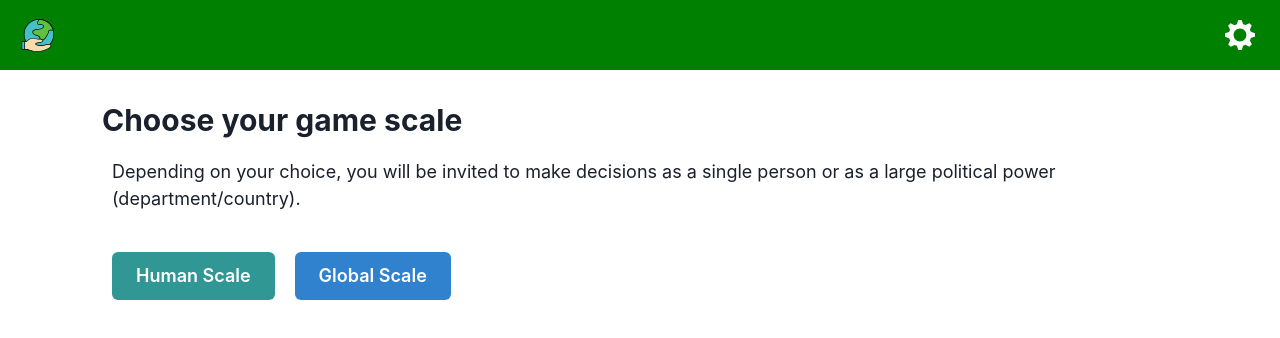
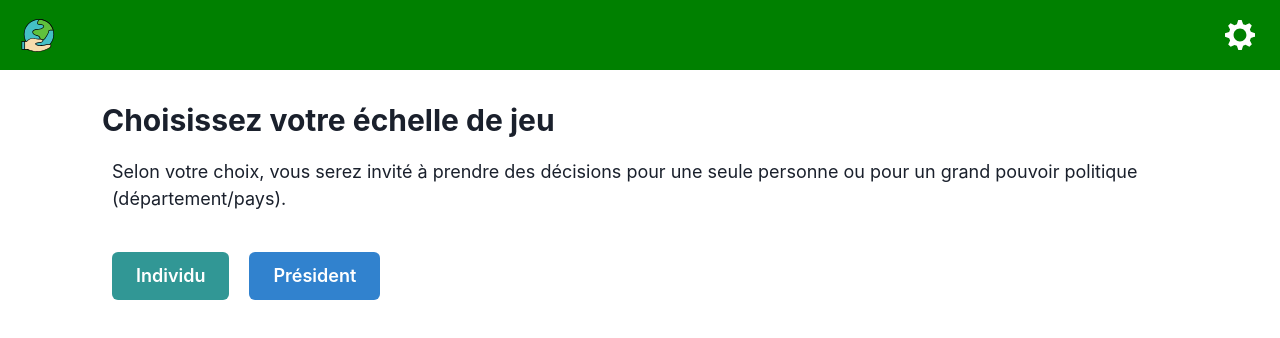
Before and after one commit to nuit-chill/front, a React (Vite) app: page /game in a window 1280 px wide. Shown: the top 338 px of the page. Built offline with nearby package versions, Linux system fonts and the light colour scheme.

Commit message:
feat: navigate from home page to game

```diff
--- a/src/pages/game-page.tsx
+++ b/src/pages/game-page.tsx
@@ -11,15 +11,15 @@ export const GamePage = () => {
         {
             scale === 0 ? <div>
                 <Heading as='h3' size='lg'>
-                    Choose your game scale
+                    Choisissez votre échelle de jeu
                 </Heading>
-                <Text className='marginBox' fontSize='lg'>Depending on your choice, you will be invited to make decisions as a single person or as a large political power (department/country).</Text>
+                <Text className='marginBox' fontSize='lg'>Selon votre choix, vous serez invité à prendre des décisions pour une seule personne ou pour un grand pouvoir politique (département/pays).</Text>
                 <div>
                     <Button className='marginBox' colorScheme='teal' size='lg' onClick={() => dispatch(toSmall())}>
-                        Human Scale
+                        Individu
                     </Button>
                     <Button className='marginBox' colorScheme='blue' size='lg' onClick={() => dispatch(toSmall())}>
-                        Global Scale
+                        Président
                     </Button>
                 </div>
             </div> :
--- a/src/pages/home-page.tsx
+++ b/src/pages/home-page.tsx
@@ -2,8 +2,10 @@ import { Button, ListIcon, ListItem } from '@chakra-ui/react'
 import { UnorderedList } from '@chakra-ui/react'
 import { Link } from '@chakra-ui/react'
 import { ExternalLinkIcon } from '@chakra-ui/icons'
+import { useNavigate } from "react-router-dom";
 
 export const HomePage = () => {
+    const navigate = useNavigate();
     return (
         <>
             <section className='welcome'>
@@ -23,7 +25,7 @@ export const HomePage = () => {
                 <p>Une série de 6 cartes tiré aléatoirement vous serait montré. Pour chaque carte vous avez la possibilité de choisir entre deux réponses en cliquant sur la carte et la traînant sois à gauche ou à droite. Un petit dialogue apparaisseras qui vous donneras plus de détails sur le choix que vous êtês en traîn de faire. Une foix vôtre choix fait, vous n'avez plus qu'à relacher la carte. Une autre carte apparaîtras qui réponderas à la question initiale. Vous pouvez la faire disparaître de même façon pour passer à la question suivante.</p>
                 <p>En haut de la page vous trouverez une bar indiquant votre score. Elle va d'un démon symbolisant la destruction de la Terre liée au rechaufement climatique à un ange qui représente un futur d'éspoir. A chacune de vos réponses, votre score seras ajoustée. Au début du jeu vous aurez un score neutre. Le but est de le passer complètement du côté de l'ange après les 6 questions.</p>
                 <p>Pour lancer une partie il vous faut désormais plus que cliquer le button ci-dessous. Bonne chance !</p>
-                <Button colorScheme='green' style={{margin: 10}}>Commencer une partie</Button>
+                <Button colorScheme='green' style={{margin: 10}} onClick={() => navigate("/game")}>Commencer une partie</Button>
                 </section>
             <section className='sources'>
                 <h2>Sources</h2>
```
